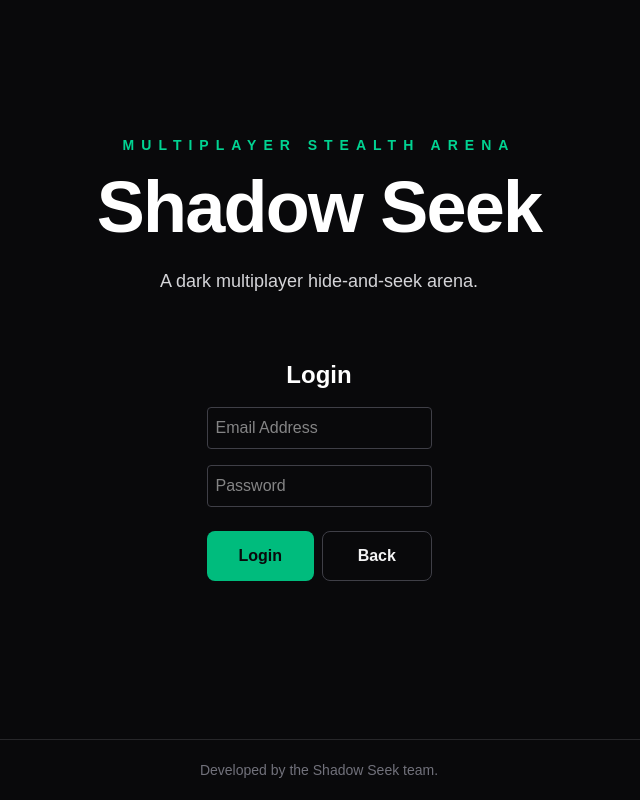
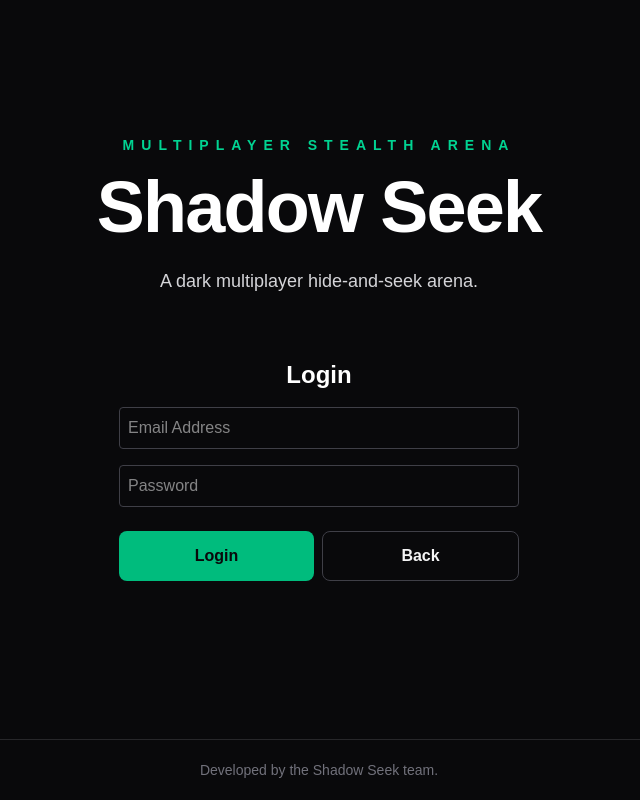
Before and after one commit to Chainblocker64/Shadow-Seek, a Next.js app in the folder frontend/: page / in a window 1280 px wide. Both pictures are taken after a click on the button "Login". Shown: the whole page, without its empty margins (321-961 px from the left). Built offline with nearby package versions, Linux system fonts and the light colour scheme.

Commit message:
minor visual tweaks

```diff
--- a/frontend/app/components/LoginForm.tsx
+++ b/frontend/app/components/LoginForm.tsx
@@ -39,7 +39,7 @@ export default function LoginForm({ onBack, onLoginSuccess }: {
 };
 
   return (
-    <form onSubmit={handleSubmit} className="flex flex-col gap-4 p-6 max-w-sm w-full">
+    <form onSubmit={handleSubmit} className="flex flex-col items-stretch gap-4 p-6 w-full">
       <h2 className="text-2xl font-bold text-white">Login</h2>
 
       <div className="flex flex-col gap-1">
--- a/frontend/app/components/RegisterForm.tsx
+++ b/frontend/app/components/RegisterForm.tsx
@@ -3,7 +3,7 @@ export default function RegisterForm({ onBack }: { onBack: () => void }) {
   // todo: add registration logic
 
   return (
-    <form className="flex flex-col gap-4 p-6 max-w-sm w-full">
+    <form className="flex flex-col items-stretch gap-4 p-6 w-full">
       <h2 className="text-2xl font-bold text-white">Register</h2>
 
       <div className="flex flex-col gap-1">
--- a/frontend/app/globals.css
+++ b/frontend/app/globals.css
@@ -39,7 +39,7 @@ body {
 }
 
 .home-navigation {
-  @apply flex flex-col items-center gap-4 sm:flex-row;
+  @apply flex flex-col items-center w-full gap-4 sm:flex-row sm:justify-center;
 }
 
 .primary-button {
--- a/frontend/app/page.tsx
+++ b/frontend/app/page.tsx
@@ -85,16 +85,16 @@ export default function HomePage() {
             </button>
           </nav>
         ) : (
-          <nav className="home-navigation" aria-label="Logged-out navigation">
+          <nav className="home-navigation w-full items-stretch" aria-label="Logged-out navigation">
             {view === "login" ? (
-              <div className="animate-fade-in-up w-full max-w-sm">
+              <div className="animate-fade-in-up w-full max-w-md">
                 <LoginForm
                   onBack={() => setView("home")}
                   onLoginSuccess={handleLoginSuccess}
                 />
               </div>
             ) : view === "register" ? (
-              <div className="animate-fade-in-up w-full max-w-sm">
+              <div className="animate-fade-in-up w-full max-w-md">
                 <RegisterForm onBack={() => setView("home")} />
               </div>
             ) : (
```
